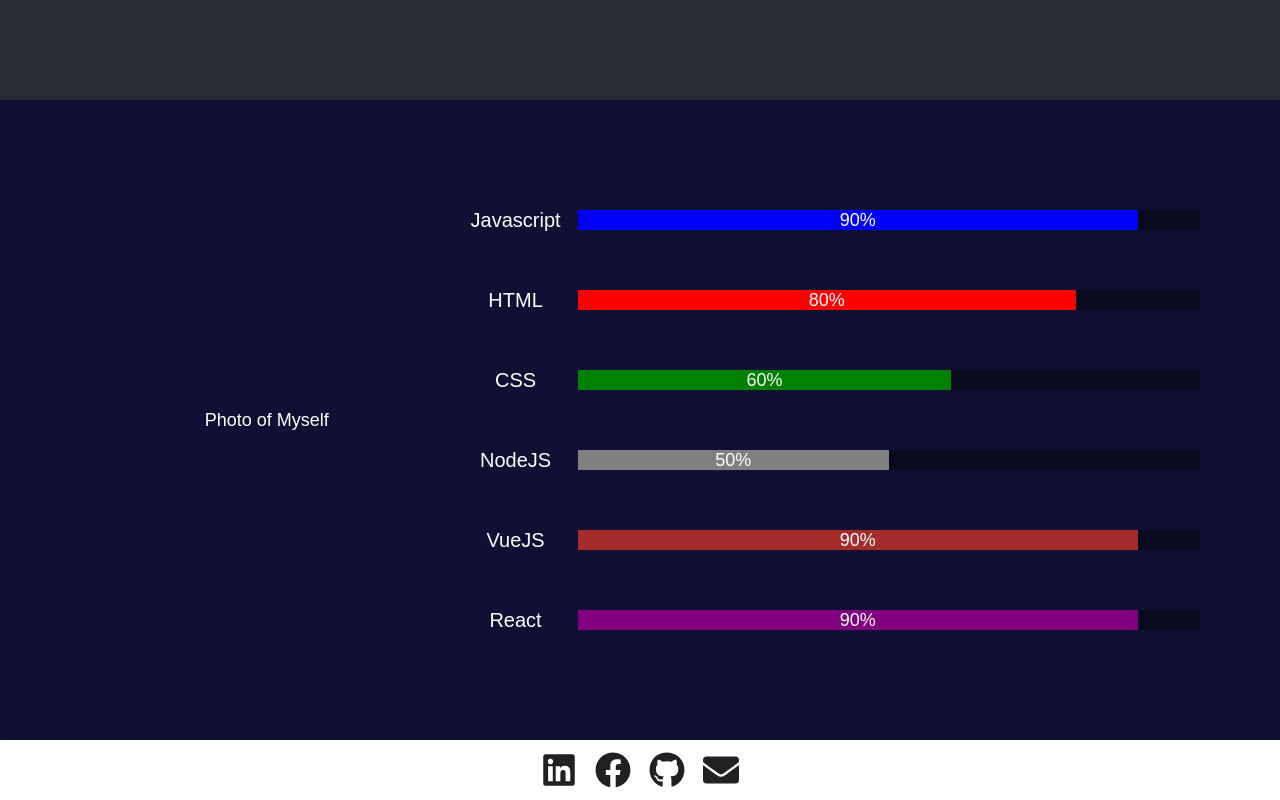
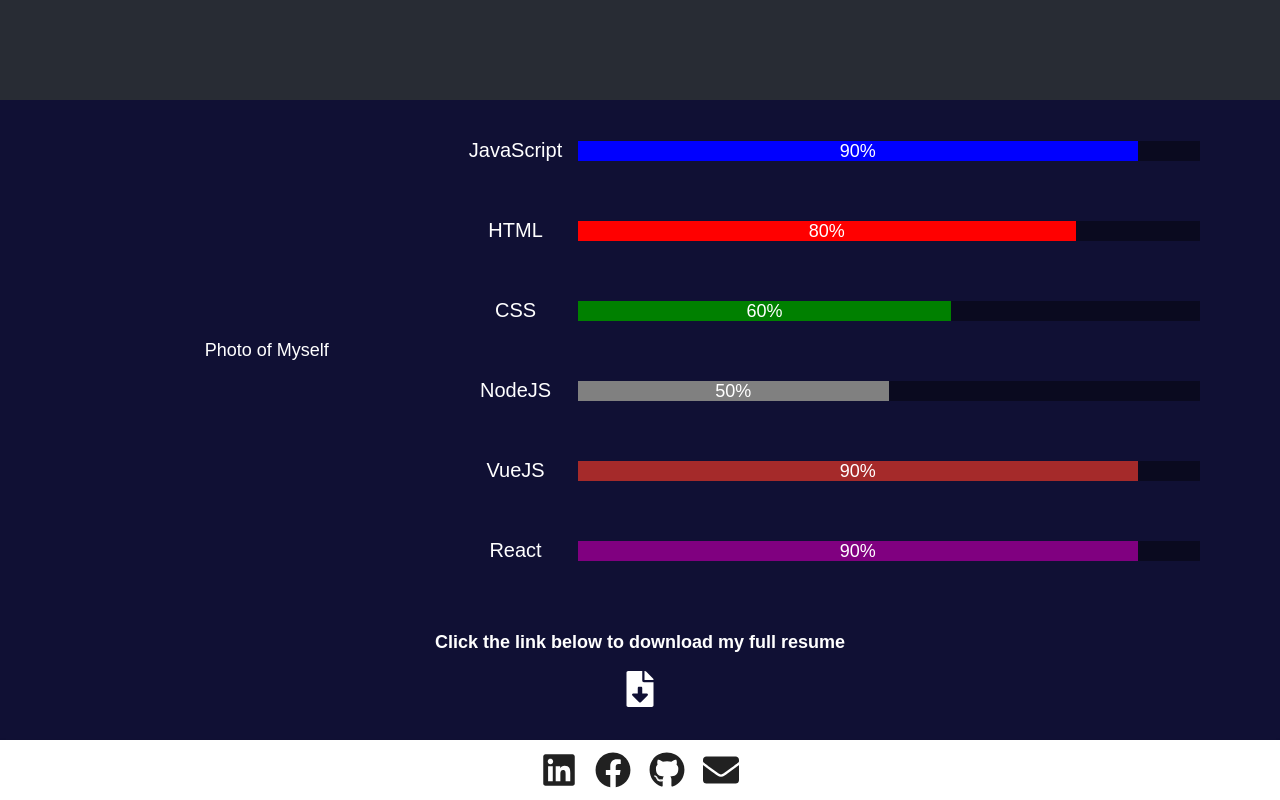
Before and after one commit to filipearena/portfolio, a React (Create React App) app: page / in a window 1280 px wide. Shown: the part 1020-1820 px from the top of the page. Built offline with nearby package versions, Linux system fonts and the light colour scheme.

Commit message:
added resume download

```diff
--- a/src/App.css
+++ b/src/App.css
@@ -101,6 +101,16 @@ h2 {
 }
 
 .icon:hover {
+  transform: scale(1.3);
+}
+
+.icon-resume {
+  margin: 1em;
+  transition: all .2s ease-in-out;
+  cursor: pointer;
+}
+
+.icon-resume:hover {
   transform: scale(1.3);
 }
 
@@ -210,6 +220,11 @@ h2 {
   flex: 2;
 }
 
+.box-3 {
+  margin-top: 20px;
+  width: 100%;
+}
+
 .inner-container {
   display: flex;
   flex:2;
--- /dev/null
+++ b/src/components/downloadResume.js
@@ -0,0 +1,13 @@
+
+
+import React from "react";
+import { FaFileDownload } from 'react-icons/fa';
+
+export default function DownloadResume() {
+  return (
+    <div className="box-3">
+      <div><b>Click the link below to download my full resume</b></div>
+      <FaFileDownload className="icon-resume" size={'2em'} />
+    </div >
+  );
+}
--- a/src/components/section3.js
+++ b/src/components/section3.js
@@ -2,6 +2,7 @@ import React from "react";
 // import ScrollToSection from "../components/scrollToSection"
 import SkillList from "./skillList"
 import ProfilePhoto from "./profilePhoto"
+import DownloadResume from "./downloadResume"
 // import firebase from "@firebase/app"
 // var storage = firebase.storage();
 // var pathReference = storage.ref('images/stars.jpg');
@@ -12,6 +13,7 @@ export default function Section3() {
       <div className='flex-container'>
         <ProfilePhoto></ProfilePhoto>
         <SkillList></SkillList>
+        <DownloadResume></DownloadResume>
       </div>
       {/* <ScrollToSection section={'navbar'}></ScrollToSection> */}
     </div>
--- a/src/components/skillList.js
+++ b/src/components/skillList.js
@@ -6,7 +6,7 @@ import Skill from "./skill"
 export default function SkillList() {
   return (
     <div className="box-2">
-      <Skill skillName='Javascript' percentage='90' color='blue'></Skill>
+      <Skill skillName='JavaScript' percentage='90' color='blue'></Skill>
       <Skill skillName='HTML' percentage='80' color='red'></Skill>
       <Skill skillName='CSS' percentage='60' color='green'></Skill>
       <Skill skillName='NodeJS' percentage='50' color='grey'></Skill>
```
